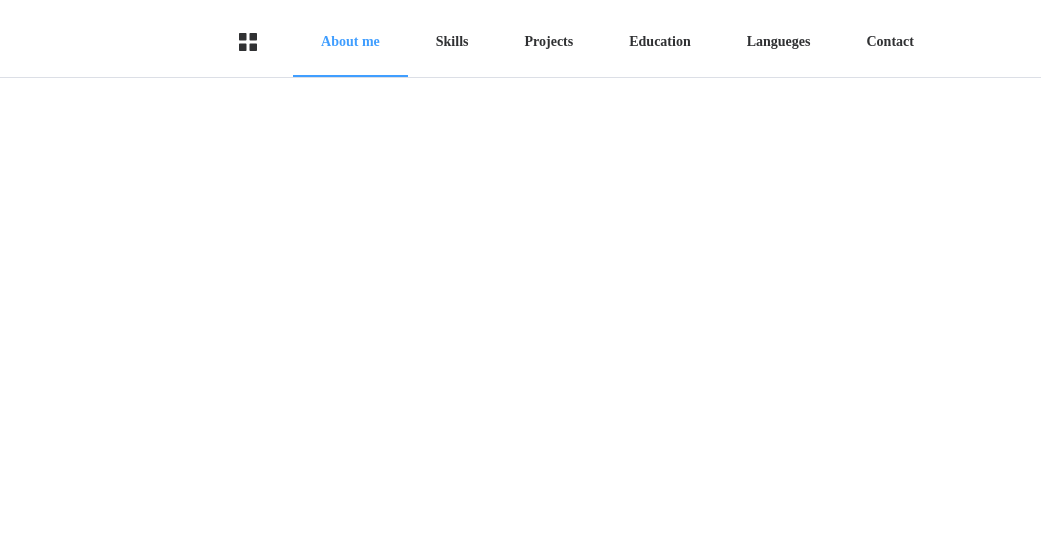
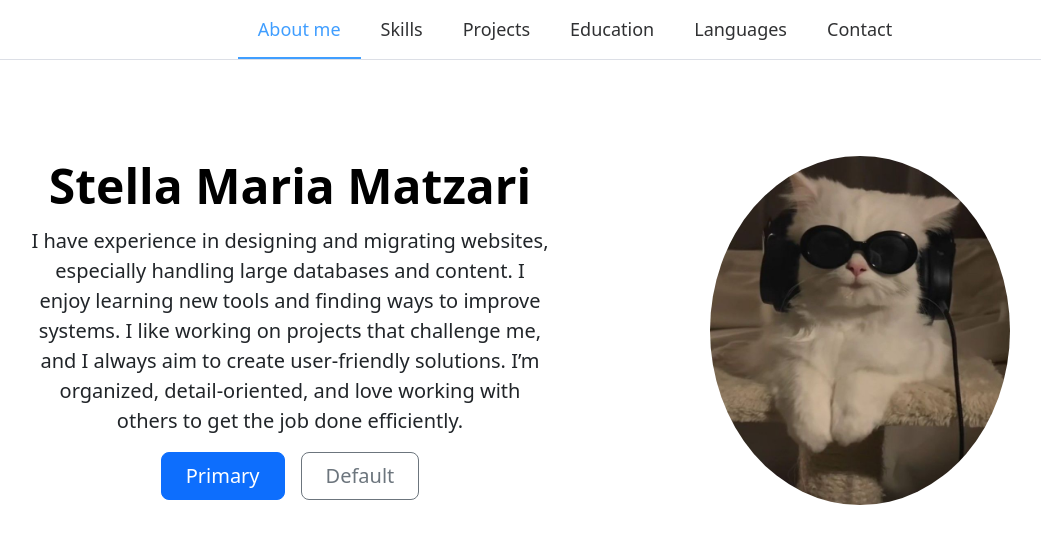
Before and after one commit to stellamarma/My-website, a Vue app: page / in a window 1280 px wide. Shown: the top 544 px of the page, without its empty margins (65-1106 px from the left). Built offline with nearby package versions, Linux system fonts and the light colour scheme.

Commit message:
Add about me section

```diff
--- a/index.html
+++ b/index.html
@@ -7,6 +7,10 @@
     <link rel="preconnect" href="https://fonts.googleapis.com">
     <link rel="preconnect" href="https://fonts.gstatic.com" crossorigin>
     <link href="https://fonts.googleapis.com/css2?family=DM+Sans:ital,opsz,wght@0,9..40,100..1000;1,9..40,100..1000&display=swap" rel="stylesheet">
+    <link href="https://cdn.jsdelivr.net/npm/bootstrap@5.3.0-alpha1/dist/css/bootstrap.min.css" rel="stylesheet">
+    <link href="https://cdn.jsdelivr.net/npm/bootstrap-icons/font/bootstrap-icons.css" rel="stylesheet">
+
+
     <title>Vite App</title>
   </head>
   <body>
--- a/package.json
+++ b/package.json
@@ -11,11 +11,17 @@
   "dependencies": {
     "@element-plus/icons-vue": "^2.3.1",
     "aos": "^2.3.4",
+    "bootstrap": "^5.3.3",
+    "bootstrap-icons": "^1.11.3",
     "element-plus": "^2.9.6",
+    "font-awesome": "^4.7.0",
     "vue": "^3.5.13"
   },
   "devDependencies": {
     "@vitejs/plugin-vue": "^5.2.1",
+    "autoprefixer": "^10.4.21",
+    "postcss": "^8.5.3",
+    "tailwindcss": "^4.0.12",
     "vite": "^6.2.1",
     "vite-plugin-vue-devtools": "^7.7.2"
   }
--- a/src/App.vue
+++ b/src/App.vue
@@ -1,11 +1,11 @@
 <script setup>
 import Aboutme from './components/Aboutme.vue'
-import Menu from './components/Menu.vue'
+import Menu1 from './components/Menu.vue'
 
 </script>
 
 <template>
-  <Menu />
+  <Menu1 />
   <Aboutme  />
 
 </template>
--- a/src/components/Aboutme.vue
+++ b/src/components/Aboutme.vue
@@ -1,15 +1,50 @@
-<script setup>
-import AOS from 'aos';
-import 'aos/dist/aos';
-AOS.init();
+<template>
+  <div class="container col-xxl-8 px-4 py-5">
+    <div class="row flex-lg-row-reverse align-items-center g-5 py-5">
+      <div class="col-10 col-sm-8 col-lg-6">
+        <img src="@/assets/8.jpg" class="d-block mx-lg-auto img-fluid border-radius" width="300" height="300" loading="lazy">
+      </div>
+      <div class="col-lg-6 text-center"> <!-- Κεντράρουμε το κείμενο και τα κουμπιά -->
+        <div > <!-- Προσθέτουμε περιτύλιγμα για το κείμενο -->
+          <h1 class="display-5 fw-bold text-body-emphasis lh-1 mb-3 text-content">Stella Maria Matzari</h1>
+          <p class="lead ">I have experience in designing and migrating websites, especially handling large databases and content. I enjoy learning new tools and finding ways to improve systems. I like working on projects that challenge me, and I always aim to create user-friendly solutions. I’m organized, detail-oriented, and love working with others to get the job done efficiently.</p>
+        </div>
+        <div class="d-grid gap-2 d-md-flex justify-content-md-start">
+          <button type="button" class="btn btn-primary btn-lg px-4 me-md-2">Primary</button>
+          <button type="button" class="btn btn-outline-secondary btn-lg px-4">Default</button>
+        </div>
+      </div>
+    </div>
+  </div>
+</template>
+
+<script>
 </script>
 
-<template>
-  <section class="relativew-full" data-aos="zoom-in-up "></section>
+<style>
+.text-center {
+  display: flex;
+  flex-direction: column;
+  justify-content: center; /* Κεντράρει το κείμενο κατακόρυφα */
+  align-items: center; /* Κεντράρει το κείμενο οριζόντια */
+  height: 100%; /* Ύψος του div */
+  text-align: center; /* Κεντράρει το κείμενο */
+}
 
+.text-content {
+  display: flex;
+  flex-direction: column; /* Κεντράρει τα στοιχεία κάθετα (h1, p) */
+  justify-content: center; /* Κεντράρει κατακόρυφα */
+  align-items: center; /* Κεντράρει οριζόντια */
+  margin-bottom: 20px;
+}
 
-</template>
-
-<style scoped>
+img {
+  border-radius: 50%;
+  display: block;
+  display: flex; /* Χρησιμοποιεί flexbox για στοίχιση */
+  justify-content: center; /* Οριζόντια στοίχιση στο κέντρο */
+  align-items: center; /* Κάθετη στοίχιση στο κέντρο */
+}
 
 </style>
--- a/src/components/Menu.vue
+++ b/src/components/Menu.vue
@@ -1,27 +1,22 @@
-
 <template>
   <el-menu
     :default-active="activeIndex"
     class="el-menu-demo"
     mode="horizontal"
-    :ellipsis="false"
     @select="handleSelect"
   >
-    <el-menu-item index="0">
-      <el-icon size="24"><Menu /></el-icon>
-    </el-menu-item>
+    <!-- Νέα στοιχεία -->
     <el-menu-item index="1">About me</el-menu-item>
     <el-menu-item index="2">Skills</el-menu-item>
     <el-menu-item index="3">Projects</el-menu-item>
     <el-menu-item index="4">Education</el-menu-item>
-    <el-menu-item index="5">Langueges</el-menu-item>
+    <el-menu-item index="5">Languages</el-menu-item>
     <el-menu-item index="6">Contact</el-menu-item>
   </el-menu>
 </template>
 
 <script lang="ts" setup>
-import { ref } from 'vue';
-import { Menu  } from '@element-plus/icons-vue';  // Εισάγουμε τα icons
+import { ref } from 'vue'
 
 const activeIndex = ref('1')
 const handleSelect = (key: string, keyPath: string[]) => {
@@ -30,28 +25,11 @@ const handleSelect = (key: string, keyPath: string[]) => {
 </script>
 
 <style scoped>
-/* Αφαιρούμε το margin-right: auto για να μην πηγαίνει το πρώτο item αριστερά */
-.el-menu--horizontal > .el-menu-item:nth-child(1) {
-  margin-right: 0;
+.el-menu-demo {
+  justify-content: center; /* Κεντράρει τα στοιχεία του μενού */
 }
 
-/* Γενικές ρυθμίσεις για μεγαλύτερη γραμματοσειρά */
-.el-menu-demo {
-  font-size: 20px; /* Αυξάνει το μέγεθος της γραμματοσειράς */
-  font-weight: bold; /* Κάνει τα γράμματα πιο έντονα */
-}
-
-/* Στυλ για τα menu items */
 .el-menu-item {
-  padding: 18px 28px; /* Μεγαλύτερο padding για πιο ευδιάκριτο μενού */
-}
-
-/* Στοίχιση των items στο κέντρο */
-.el-menu--horizontal {
-  display: flex;
-  justify-content: center; /* Κεντράρει τα items */
-  align-items: center; /* Ευθυγράμμιση στο κέντρο κάθετα */
-  height: 70px; /* Αυξάνει το ύψος της μπάρας */
-  line-height: 70px;
+  font-size: 18px; /* Αυξάνει το μέγεθος των γραμμάτων */
 }
 </style>
```
Also changed, not shown: src/assets/8.jpg (added), 1 other file (tests, documents, lock files or other folders).
